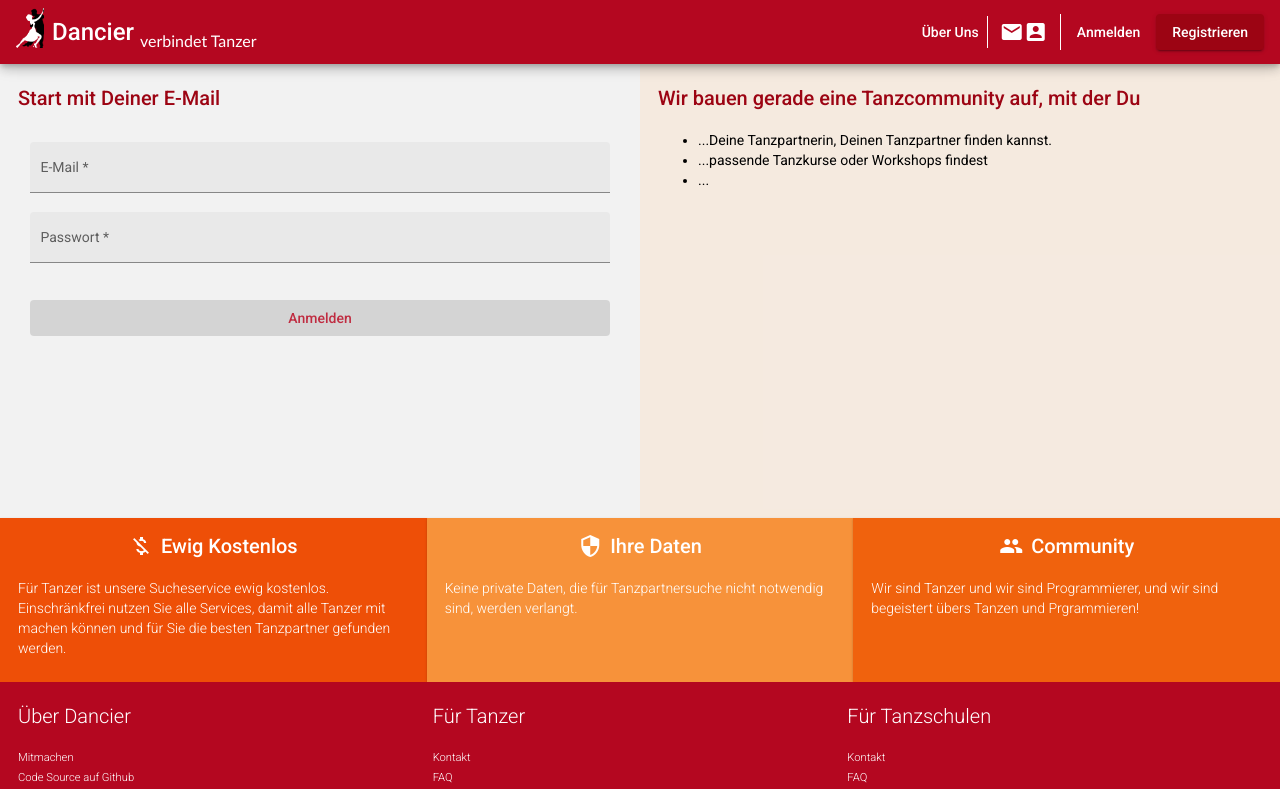
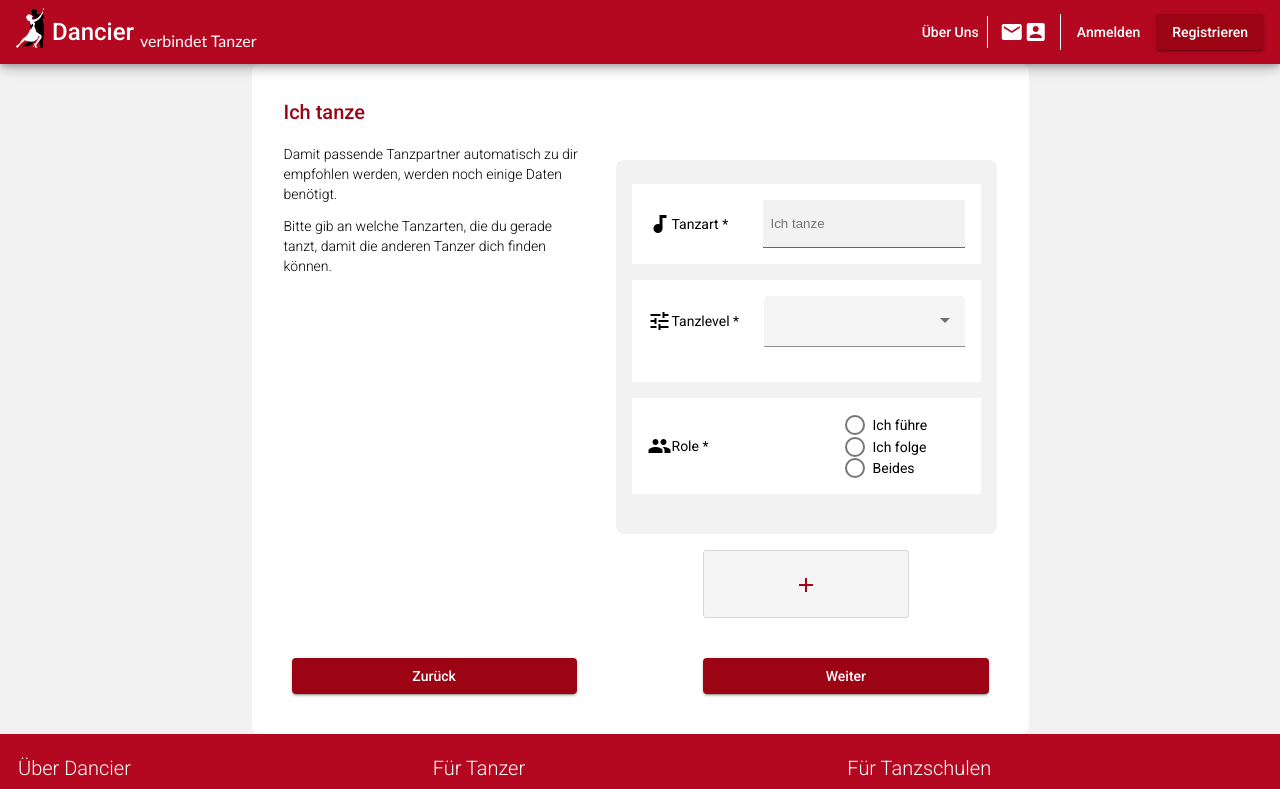
Before and after one commit to dancier/show-dancer, an Angular app: page /add-my-dance-types in a window 1280 px wide. Before the commit this address led to /. Shown: the top 789 px of the page. Built offline with nearby package versions, Linux system fonts and the light colour scheme.

Commit message:
Added the second step

```diff
--- a/src/app/features/home/home-routing.module.ts
+++ b/src/app/features/home/home-routing.module.ts
@@ -7,6 +7,7 @@ import { AboutUsComponent } from '@features/home/pages/about-us/about-us.compone
 import { ProfilePageComponent } from '@features/home/pages/profile-page/profile-page.component';
 import { EnterUserNameComponent } from '@features/home/pages/enter-user-name/enter-user-name.component';
 import { EditPersonalDataComponent } from '@features/home/pages/edit-personal-data/edit-personal-data.component';
+import { EditAbleToDance } from '@features/home/pages/add-my-dance-types/edit-able-to-dance.component';
 
 export const routes: Routes = [
   {
@@ -36,6 +37,10 @@ export const routes: Routes = [
   {
     path: 'edit-personal-data',
     component: EditPersonalDataComponent
+  },
+  {
+    path: 'add-my-dance-types',
+    component: EditAbleToDance
   }
 ];
 
--- /dev/null
+++ b/src/app/features/home/pages/add-my-dance-types/edit-able-to-dance.component.ts
@@ -0,0 +1,43 @@
+import { Component } from '@angular/core';
+
+@Component({
+  selector: 'app-edit-able-to-dance',
+  templateUrl: './edit-able-to-dance.html',
+  styleUrls: ['./edit-able-to-dance.scss']
+})
+export class EditAbleToDance {
+
+  dummyDances: Dance[] = [{
+    danceType: "",
+    danceLevel: "",
+    role: ""
+  }];
+
+  constructor() {
+  }
+
+
+  addDance() {
+    this.dummyDances.push(this.createNewEmptyDance());
+  }
+
+  createNewEmptyDance(): Dance {
+    return {
+      danceType: "",
+      danceLevel: "",
+      role: ""
+    }
+  }
+
+  removeDance(index: number) {
+    if (this.dummyDances.length > 1) {
+      this.dummyDances.splice(index, 1);
+    }
+  }
+}
+
+export interface Dance {
+  danceType: string,
+  danceLevel: string,
+  role: string
+}
--- /dev/null
+++ b/src/app/features/home/pages/add-my-dance-types/edit-able-to-dance.html
@@ -0,0 +1,46 @@
+<div class="profile-edit-page-outer-container background-color-accent-A200">
+  <div class="profile-edit-page-inner-container container-radius" fxLayout="column">
+    <h2 class="font-color-primary-800">Ich tanze</h2>
+    <div class="profile-edit-form-container" fxLayout.gt-xs="row" fxLayout.xs="column">
+      <div class="description-section"
+           ngStyle.xs="margin-bottom: 16px"
+           ngStyle.gt-xs="max-width: 256px;  border-right: 1px solid #8c020b;"
+           ngStyle.gt-sm="max-width: 300px;">
+        <p>
+          Damit passende Tanzpartner automatisch zu dir empfohlen werden, werden noch einige Daten benötigt.
+        </p>
+
+        <p>
+          Bitte gib an welche Tanzarten, die du gerade tanzt, damit die anderen Tanzer dich finden können.
+        </p>
+      </div>
+      <div class="form-section-container">
+        <div *ngFor="let dance of dummyDances; let i = index">
+          <div class="edit-dance-container">
+            <app-edit-dance-type></app-edit-dance-type>
+            <div class="remove-button-container">
+              <button mat-stroked-button (click)="removeDance(i)" *ngIf="dummyDances.length > 1"
+                      class="font-color-primary-800 remove-button">
+                <mat-icon>remove</mat-icon>
+              </button>
+            </div>
+          </div>
+
+        </div>
+        <div class="dance-edit-button-container">
+          <button mat-stroked-button class="font-color-primary-800 dance-edit-button add-button" (click)="addDance()">
+            <mat-icon>add</mat-icon>
+          </button>
+        </div>
+      </div>
+    </div>
+    <div fxLayout.gt-xs="row" fxLayout.xs="column" class="button-row">
+      <button mat-raised-button class="font-color-primary-800 button-width-relative" routerLink="/edit-personal-data">
+        Zurück
+      </button>
+      <button mat-raised-button class="font-color-primary-800 button-width-relative" routerLink="/add-my-dance-types">
+        Weiter
+      </button>
+    </div>
+  </div>
+</div>
--- /dev/null
+++ b/src/app/features/home/pages/add-my-dance-types/edit-able-to-dance.scss
@@ -0,0 +1,39 @@
+.button-row {
+  display: flex;
+  justify-content: space-between;
+
+  button {
+    margin: 8px;
+  }
+}
+
+.dance-edit-button-container {
+  display: flex;
+  justify-content: center;
+}
+
+.remove-button-container {
+  display: flex;
+  justify-content: center;
+  background-color: #e9b5bc;
+  margin: 16px 16px 0 16px;
+}
+
+
+.add-button {
+  background-color: #F5F5F5;
+  padding: 16px 90px;
+}
+
+.edit-dance-container {
+  border: 0px solid #66666B;
+  border-radius: 8px;
+  padding: 16px;
+  background-color: #f2f2f2;
+  margin: 16px 0;
+
+
+  .dance-edit-button {
+    margin: 16px;
+  }
+}
--- /dev/null
+++ b/src/app/features/home/pages/dance-type/edit-dance-type.component.html
@@ -0,0 +1,47 @@
+<mat-card-content fxLayout="column" class="card-content-container">
+  <div class="form-section" fxLayout="row">
+    <div class="form-section-label">
+      <mat-icon class="form-icon">audiotrack</mat-icon>
+      <mat-label>Tanzart *</mat-label>
+    </div>
+    <div>
+      <input type="text"
+             placeholder="Ich tanze"
+             [formControl]="control"
+             [matAutocomplete]="auto"
+      class="dance-type-input">
+      <mat-autocomplete #auto="matAutocomplete">
+        <mat-option *ngFor="let danceType of filteredDanceTypes$ | async" [value]="danceType">
+          {{danceType}}
+        </mat-option>
+      </mat-autocomplete>
+    </div>
+  </div>
+
+  <div class="form-section" fxLayout="row">
+    <div class="form-section-label" style="margin-bottom: 20px;">
+      <mat-icon class="form-icon">tune</mat-icon>
+      <mat-label class="dance-level-label">Tanzlevel *</mat-label>
+    </div>
+    <mat-form-field appearance="fill" class="dance-level-value">
+      <mat-select>
+        <mat-option *ngFor="let danceLevel of danceLevels" [value]="danceLevel.levelValue">
+          {{danceLevel.levelLabel}}
+        </mat-option>
+      </mat-select>
+    </mat-form-field>
+  </div>
+
+  <div class="form-section" fxLayout="row">
+    <div class="form-section-label">
+      <mat-icon class="form-icon">people</mat-icon>
+      <mat-label>Role *</mat-label>
+    </div>
+    <mat-radio-group aria-label="Select an option" fxLayout="column">
+      <mat-radio-button value="lead" class="role-button">Ich führe</mat-radio-button>
+      <mat-radio-button value="follow" class="role-button">Ich folge</mat-radio-button>
+      <mat-radio-button value="both" class="role-button">Beides</mat-radio-button>
+    </mat-radio-group>
+  </div>
+
+</mat-card-content>
--- /dev/null
+++ b/src/app/features/home/pages/dance-type/edit-dance-type.component.scss
@@ -0,0 +1,32 @@
+.form-section {
+  margin: 8px 0;
+  background-color: white;
+  padding: 16px;
+  display: flex;
+  justify-content: space-between;
+}
+
+.form-section-label {
+  display: flex;
+  align-items: center;
+}
+
+.dance-level-label {
+  min-width: 80px;
+}
+
+.dance-level-value {
+  margin-left: 12px;
+}
+
+.role-button {
+  min-width: 120px;
+}
+
+.dance-type-input {
+  padding: 16px 8px;
+  background-color: #f2f2f2;
+  border: 0;
+  border-bottom: 1px solid #66666B;
+  min-width: 186px;
+}
--- /dev/null
+++ b/src/app/features/home/pages/dance-type/edit-dance-type.component.ts
@@ -0,0 +1,64 @@
+import { Component, OnInit } from '@angular/core';
+import { FormControl } from '@angular/forms';
+import { Observable } from 'rxjs';
+import { map, startWith } from 'rxjs/operators';
+
+@Component({
+  selector: 'app-edit-dance-type',
+  templateUrl: './edit-dance-type.component.html',
+  styleUrls: ['./edit-dance-type.component.scss']
+})
+export class EditDanceTypeComponent implements OnInit {
+
+  control = new FormControl('');
+
+  readonly danceLevels: Level[] = [
+    {
+      levelValue: 'NO_EXPERIENCE',
+      levelLabel: 'Keine Erfahrung'
+    },
+    {
+      levelValue: 'BASIC',
+      levelLabel: 'Beginner'
+    },
+    {
+      levelValue: 'INTERMEDIATE',
+      levelLabel: 'Medium'
+    },
+    {
+      levelValue: 'ADVANCED',
+      levelLabel: 'Fortschritten'
+    },
+    {
+      levelValue: 'PRO',
+      levelLabel: 'Professionell'
+    }];
+
+  danceTypes: string[] = [
+    "Tango", "Salsa", "Standard"
+  ]
+
+  filteredDanceTypes$!: Observable<string[]>;
+
+  constructor() {
+  }
+
+  ngOnInit(): void {
+    this.filteredDanceTypes$ = this.control.valueChanges.pipe(
+      startWith(''),
+      map(value => this._filter(value || '')),
+    );
+  }
+
+  private _filter(value: string): string[] {
+    const filterValue = value.toLowerCase();
+    return this.danceTypes.filter(option => option.toLowerCase().includes(filterValue));
+  }
+
+}
+
+
+export interface Level {
+  levelValue: String,
+  levelLabel: String
+}
--- a/src/app/features/home/pages/edit-personal-data/edit-personal-data.component.html
+++ b/src/app/features/home/pages/edit-personal-data/edit-personal-data.component.html
@@ -1,8 +1,6 @@
 <div class="profile-edit-page-outer-container background-color-accent-A200">
   <div class="profile-edit-page-inner-container container-radius" fxLayout="column">
-    <div class="verification-confirmation">
-      <h2 class="font-color-primary-800">Persönliche Daten </h2>
-    </div>
+    <h2 class="font-color-primary-800">Persönliche Daten </h2>
     <div class="profile-edit-form-container" fxLayout.gt-xs="row" fxLayout.xs="column">
       <div class="description-section"
            ngStyle.xs="margin-bottom: 16px"
@@ -20,6 +18,7 @@
         <mat-card-content fxLayout="column" class="card-content-container">
           <div class="form-section" fxLayout="row" [ngStyle]="{'margin-bottom': isGenderFieldOnFocus ? '16px' : '0' }">
             <mat-icon class="form-icon">transgender</mat-icon>
+            <!--TODO: Change into dropdown or radio button-->
             <mat-form-field appearance="fill" class="full-width min-width-360-480">
               <mat-label>Geschlecht: *</mat-label>
               <mat-hint *ngIf="isGenderFieldOnFocus">Wird angezeigt auf deinem Profil, und für die Empfehlung wichtig.
@@ -31,6 +30,7 @@
                [ngStyle]="{'margin-bottom': isBirthdayFieldOnFocus ? '16px' : '0' }">
             <mat-icon class="form-icon">cake</mat-icon>
             <mat-form-field appearance="fill" class="full-width">
+              <!--TODO:  Add datepicker -->
               <mat-label>Geburtsdatum: *</mat-label>
               <mat-hint *ngIf="isBirthdayFieldOnFocus">Später wird das Alter auf deinem Profil angezeigt, und das Alter
                 wird auch für die Empfehlung
@@ -80,6 +80,7 @@
         </mat-card-content>
       </div>
     </div>
-    <button mat-raised-button class="font-color-primary-800 continue-button">Weiter</button>
+    <button mat-raised-button class="font-color-primary-800 continue-button" routerLink="/add-my-dance-types">Weiter
+    </button>
   </div>
 </div>
--- a/src/app/features/home/pages/edit-personal-data/edit-personal-data.component.scss
+++ b/src/app/features/home/pages/edit-personal-data/edit-personal-data.component.scss
@@ -1,25 +1,11 @@
-.profile-edit-page-outer-container {
-  display: flex;
-  justify-content: center;
-  align-items: center;
-  height: 100%;
-}
 
-.profile-edit-page-inner-container {
-  max-width: 800px;
-  padding: 32px;
-  background-color: white;
-  height: 100%;
-}
+
+
 
 .mat-form-field-wrapper {
   padding: 0;
 }
 
-.description-section {
-  margin-right: 16px;
-  padding-right: 16px;
-}
 
 .continue-button {
   width: 100%;
@@ -30,9 +16,6 @@
   margin: 16px 16px 0;
 }
 
-.form-section-container {
-  margin-bottom: 32px;
-}
 
 .form-text {
   color: #66666B;
--- a/src/styles/global.scss
+++ b/src/styles/global.scss
@@ -96,7 +96,7 @@ body {
   }
 }
 
-.container-radius{
+.container-radius {
 
   @include screen('xs') {
     border-radius: 0;
@@ -116,6 +116,15 @@ body {
   }
 }
 
+.button-width-relative {
+  @include screen('gt-xs') {
+    width: 40%;
+  }
+  @include screen('xs') {
+     width: 90%;
+  }
+}
+
 .content-page-inner-container-narrow {
   max-width: 480px;
 }
@@ -124,3 +133,28 @@ body {
   background-color: #9c0413;
   color: white;
 }
+
+/*For general profile editing*/
+.profile-edit-page-outer-container {
+  display: flex;
+  justify-content: center;
+  align-items: center;
+  height: 100%;
+}
+
+.profile-edit-page-inner-container {
+  max-width: 800px;
+  padding: 32px;
+  background-color: white;
+  height: 100%;
+}
+
+.description-section {
+  margin-right: 16px;
+  padding-right: 16px;
+}
+
+
+.form-section-container {
+  margin-bottom: 32px;
+}
--- a/src/styles/material-theme.scss
+++ b/src/styles/material-theme.scss
@@ -25,7 +25,7 @@ $dancier-palette-primary: (
     50 : #000000,
     100 : #000000,
     200 : #000000,
-    300 : #ffffff,
+    300 : #F5F5F5,
     400 : #ffffff,
     500 : #ffffff,
     600 : #ffffff,
```
Also changed, not shown: src/app/features/home/home.module.ts (+11 -1 lines), 2 other files (tests, documents, lock files or other folders).
